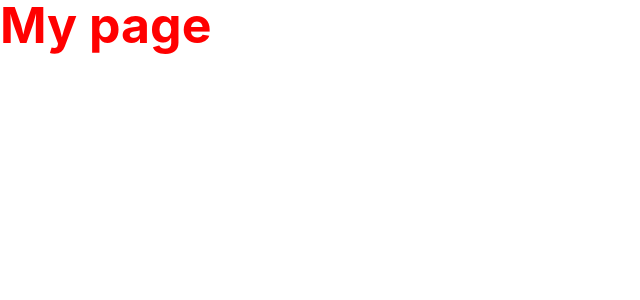
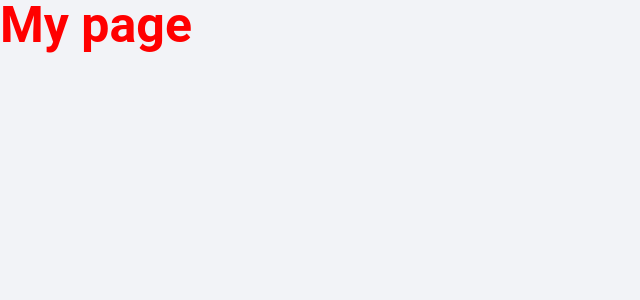
Before and after one commit to FRONT-JB/kmong-shopping-cart, a Next.js app: page / in a window 1280 px wide. Shown: the top 300 px of the page, without its empty margins (0-640 px from the left). Built offline with nearby package versions, Linux system fonts and the light colour scheme.

Commit message:
fix : global Styles

```diff
--- a/styles/globalStyles.ts
+++ b/styles/globalStyles.ts
@@ -5,7 +5,7 @@ const GlobalStyle = createGlobalStyle`
 	footer, header, hgroup, menu, nav, section {
 		display: block;
 	}
-  html {
+  	html {
 		font-size: 10px;
 	}
 	html, body {
@@ -16,8 +16,9 @@ const GlobalStyle = createGlobalStyle`
 	body {
 		line-height: 1;
 		font-size: 14px;
-		font-family: -apple-system, BlinkMacSystemFont, "Helvetica Neue", "Apple SD Gothic Neo", "Malgun Gothic", "맑은 고딕", 나눔고딕, "Nanum Gothic", "Noto Sans KR", "Noto Sans CJK KR", arial, 돋움, Dotum, Tahoma, Geneva, sans-serif;
+		font-family: "Roboto", -apple-system, BlinkMacSystemFont, "Helvetica Neue", "Apple SD Gothic Neo", "Malgun Gothic", "맑은 고딕", 나눔고딕, "Nanum Gothic", "Noto Sans KR", "Noto Sans CJK KR", arial, 돋움, Dotum, Tahoma, Geneva, sans-serif;
 		-webkit-font-smoothing: antialiased;
+    background: #f2f3f7;
 	}
 	ol, ul {
 		list-style: none;
@@ -37,12 +38,15 @@ const GlobalStyle = createGlobalStyle`
 	button {
 		outline: none;
 		border: none;
+    background: transparent;
+    appearance: none;
+    cursor: pointer;
 	}
 	a {
 		color: inherit;
 		text-decoration: none;
 	}
-  #__next {
+  	#__next {
 		height: 100%;
 	}
 	* {
--- a/styles/theme.ts
+++ b/styles/theme.ts
@@ -7,13 +7,14 @@ const theme: DefaultTheme = {
       lighten1: '#727585',
       lighten2: '#9a9ba7',
     },
-    grey: {
+    gray: {
       base: '#c8cad2',
       lighten1: '#f2f3f7',
     },
     white: '#fff',
     orange: '#fb842d',
     yellow: '#ffd400',
+    blue: '#116ad4',
   },
 };
 
```
